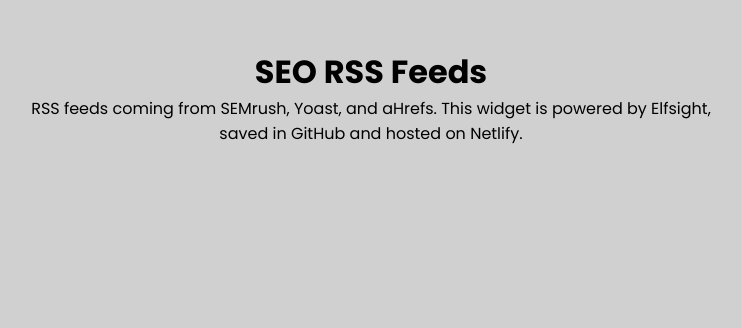
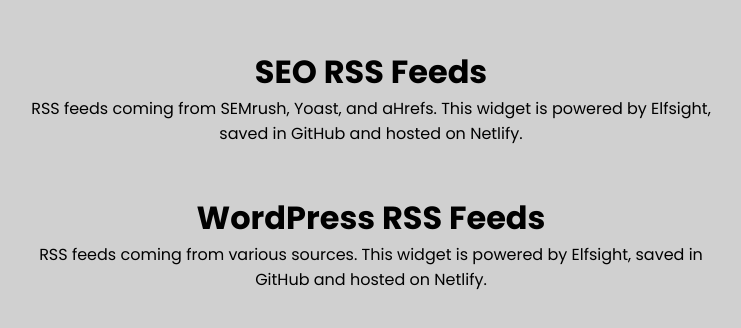
Before and after one commit to bvdizon/rss-feeds, a plain HTML site: page index.html in a window 1280 px wide. Shown: the whole page, without its empty margins (269-1010 px from the left). Drawn offline with Linux system fonts and the light colour scheme.

Commit message:
added wordpress rss feeds

```diff
--- a/index.html
+++ b/index.html
@@ -20,6 +20,14 @@
         </div>
         <script src="https://static.elfsight.com/platform/platform.js" async></script>
         <div class="elfsight-app-c221b2c8-a814-4b98-808f-da32681f4723" data-elfsight-app-lazy></div>
+
+
+        <div class="mb-y-md">
+            <h1 class="text-center">WordPress RSS Feeds</h1>
+            <p class="text-center max-700px">RSS feeds coming from various sources. This widget is powered by Elfsight, saved in GitHub and hosted on Netlify.</p>
+        </div>
+        <script src="https://static.elfsight.com/platform/platform.js" async></script>
+        <div class="elfsight-app-82c0b78e-301b-4cb6-b7af-094823eb2a03" data-elfsight-app-lazy></div>
     </main>
 
 </body>
```
